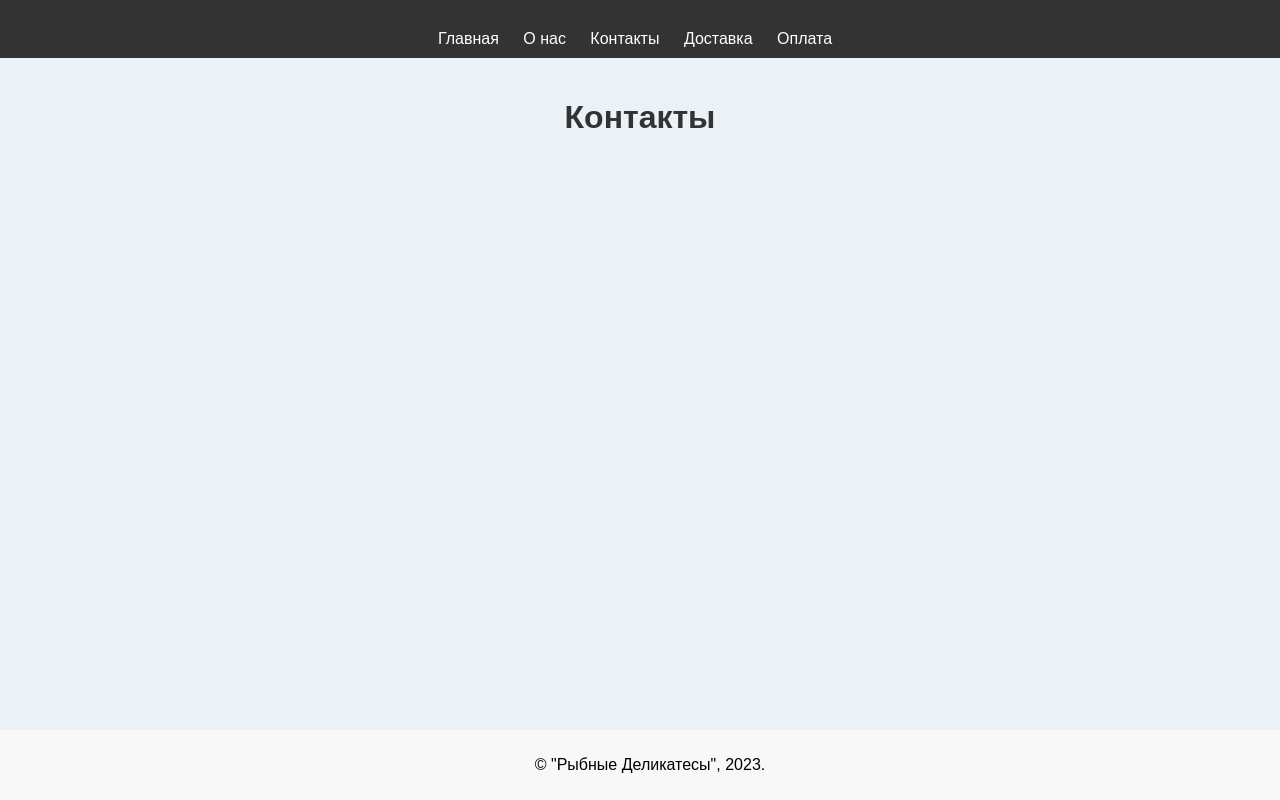
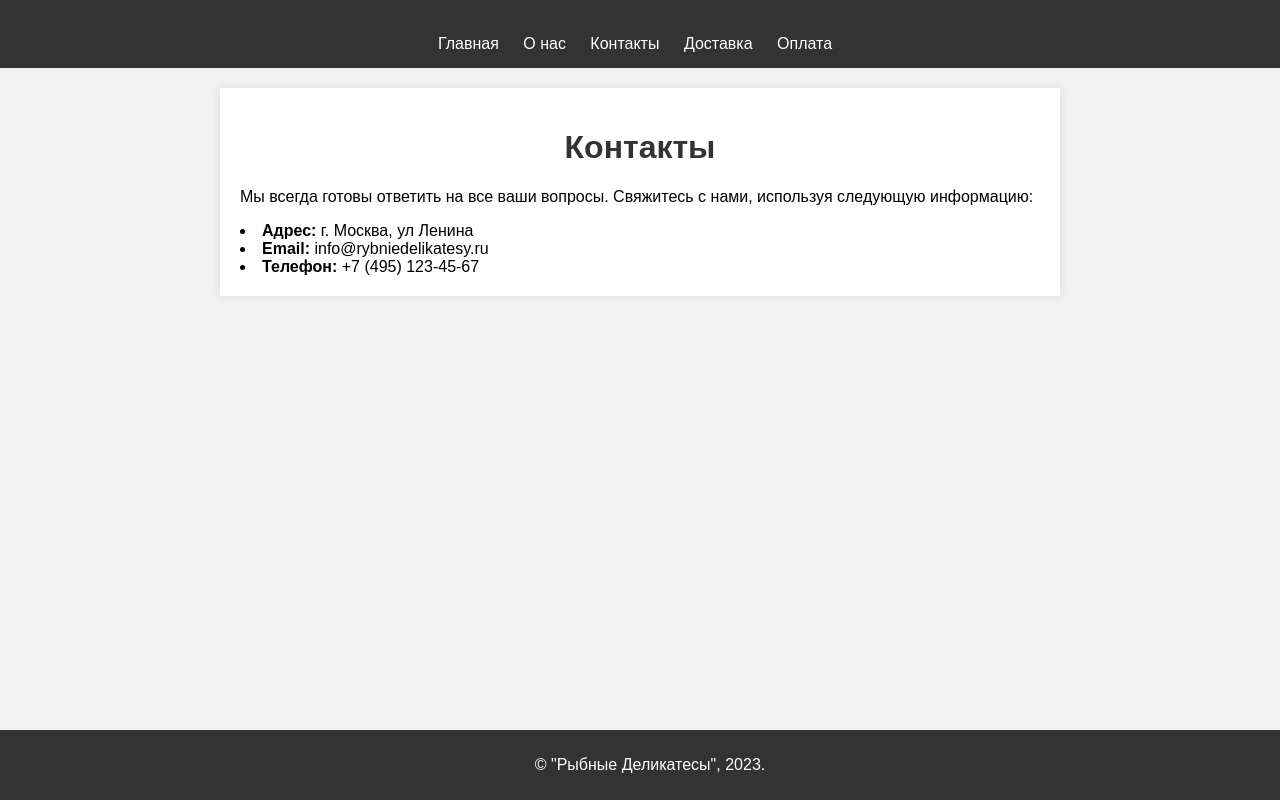
Before and after one commit to SedBrayton/FishMarketWebsite, a plain HTML site: page contact.html in a window 1280 px wide. Drawn offline with Linux system fonts and the light colour scheme.

Commit message:
contact.html

```diff
--- a/contact.html
+++ b/contact.html
@@ -4,8 +4,71 @@
 <head>
   <meta charset="UTF-8">
   <meta name="viewport" content="width=device-width, initial-scale=1.0">
-  <title>Продажа рыбной продукции от компании "Рыбные Деликатесы"</title>
+  <title>Контакты - Рыбные Деликатесы</title>
   <link rel="stylesheet" href="css/styles.css">
+  <style>
+    body {
+      font-family: Arial, sans-serif;
+      margin: 0;
+      padding: 0;
+      background-color: #f2f2f2;
+    }
+
+    header {
+      background-color: #333;
+      color: white;
+      padding: 15px;
+      text-align: center;
+    }
+
+    nav ul {
+      list-style: none;
+      padding: 0;
+      margin: 0;
+    }
+
+    nav ul li {
+      display: inline;
+      margin-right: 10px;
+    }
+
+    main {
+      max-width: 800px;
+      margin: 20px auto;
+      padding: 20px;
+      background-color: white;
+      box-shadow: 0 0 10px rgba(0, 0, 0, 0.1);
+    }
+
+    h1 {
+      color: #333;
+    }
+
+    aside {
+      background-color: #f2f2f2;
+      padding: 10px;
+    }
+
+    aside ul {
+      list-style: none;
+      padding: 0;
+      margin: 0;
+    }
+
+    aside ul li {
+      margin-bottom: 5px;
+    }
+
+    footer {
+      background-color: #333;
+      color: white;
+      text-align: center;
+      padding: 10px;
+      position: fixed;
+      bottom: 0;
+      width: 100%;
+    }
+  </style>
 </head>
 
 <body>
@@ -23,6 +86,11 @@
 
   <main>
     <h1>Контакты</h1>
+    <p>Мы всегда готовы ответить на все ваши вопросы. Свяжитесь с нами, используя следующую информацию:</p>
+
+        <li><strong>Адрес:</strong> г. Москва, ул Ленина</li>
+        <li><strong>Email:</strong> info@rybniedelikatesy.ru</li>
+        <li><strong>Телефон:</strong> +7 (495) 123-45-67</li>
   </main>
 
   <footer>
```
